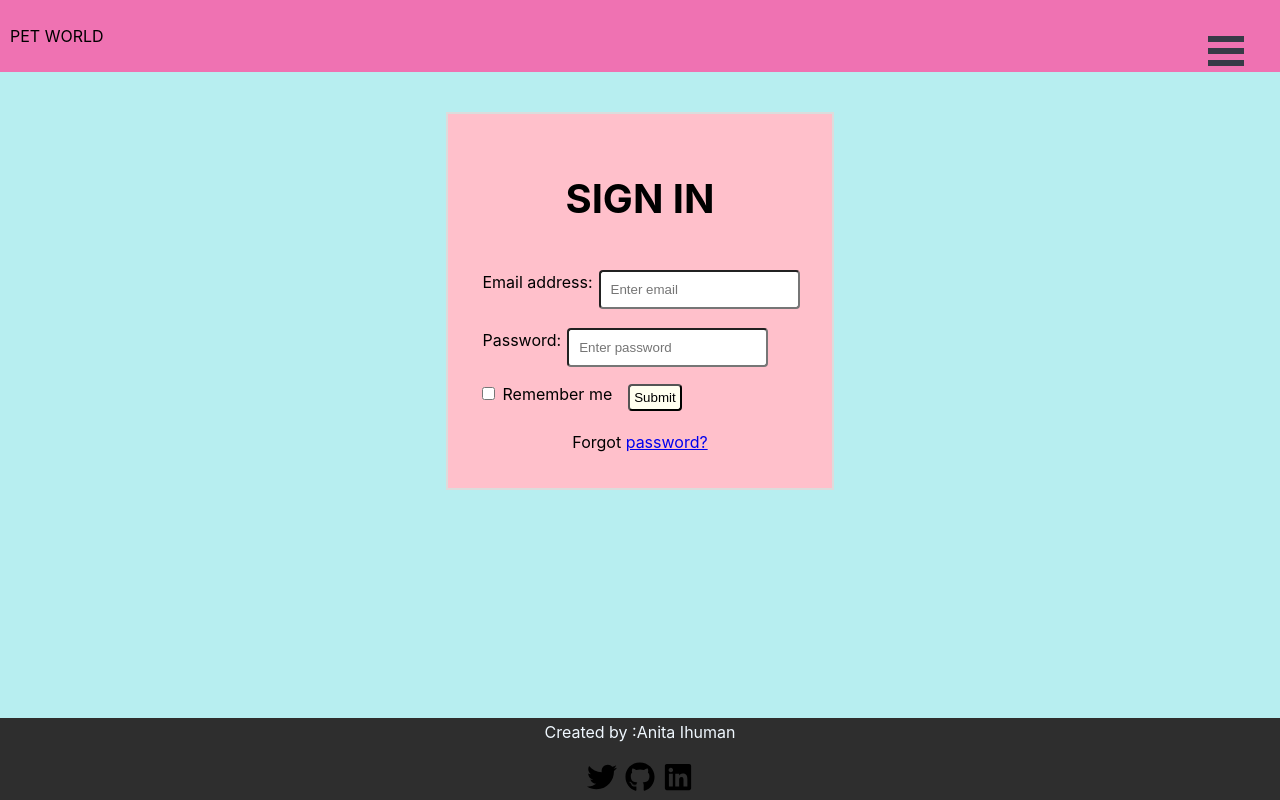
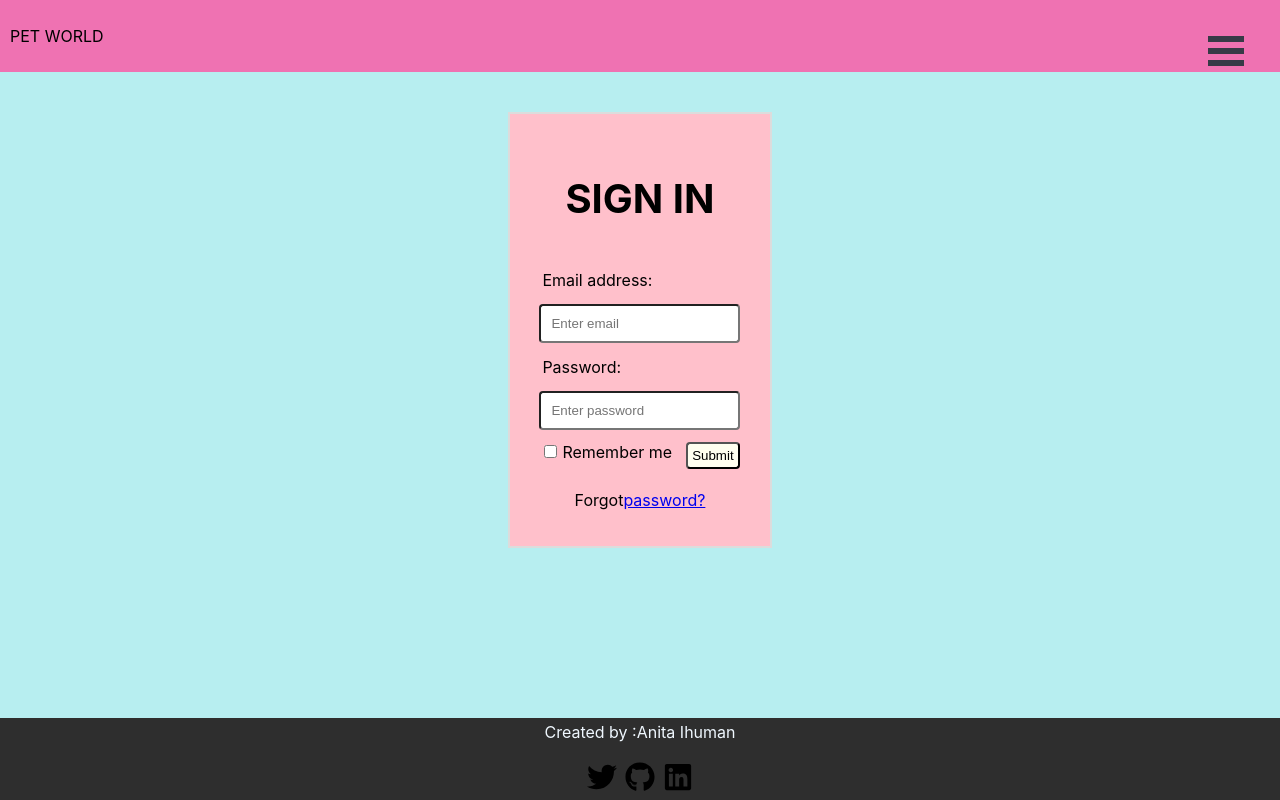
Before and after one commit to Anita-ihuman/Pet-store, a React (Create React App) app: page /login in a window 1280 px wide. Built offline with nearby package versions, Linux system fonts and the light colour scheme.

Commit message:
fetching API

```diff
--- a/src/Menu/Login/Login.css
+++ b/src/Menu/Login/Login.css
@@ -19,7 +19,7 @@ h3{
     display: flex;
 }
 .form-group label{
-margin: 4px;
+margin: 2px;
 }
 .form-control{
     padding: 10px;
--- a/src/Menu/Login/login.js
+++ b/src/Menu/Login/login.js
@@ -1,6 +1,6 @@
 import React from "react";
 import './Login.css'
-
+import {Link } from "react-router-dom";
 const Login = () => {
   return (
     <form className="form">
@@ -8,21 +8,16 @@ const Login = () => {
 
       <div className="form-group">
         <label>Email address:</label>
-        <input
-          type="email"
-          className="form-control"
-          placeholder="Enter email"
-        />
       </div>
-
+      <input type="email" className="form-control" placeholder="Enter email" />
       <div className="form-group">
         <label>Password:</label>
+      </div>
       <input
         type="password"
         className="form-control"
         placeholder="Enter password"
       />
-      </div>
 
       <div className="form-group">
         <div className="custom-control custom-checkbox">
@@ -35,13 +30,15 @@ const Login = () => {
             Remember me
           </label>
         </div>
-
+        <Link className="nav-link" to={"./petChoice"}>
           <button type="submit" className="btn btn-primary btn-block">
             Submit
           </button>
+        </Link>
       </div>
       <p className="forgot-password text-right">
-        Forgot <a href="#">password?</a>
+        Forgot
+        <a href="#">password?</a>
       </p>
     </form>
   );
--- a/src/Menu/PetChoice/petChoice.js
+++ b/src/Menu/PetChoice/petChoice.js
@@ -8,16 +8,18 @@ const PetChoice = () => {
   const [items, setItems] = useState([]);
 
   const fetchItems = async () => {
-    const data = await fetch("https://dog.ceo/api/breeds/list/all");
+    const fetchItems = await fetch(
+      "https://thecatapi.com/v1/images?api_key=0027812f-5efc-4575-be16-650b0dd150fd"
+    );
 
-    const items = await data.json();
+    const items = await fetchItems.json();
     console.log(items.items);
-    setItems(items.items);
+    setItems(items);
   };
   return (
     <div>
       {items.map((item) => (
-        <h2>{items.message}</h2>
+        <h2>{item}</h2>
       ))}
     </div>
   );
--- a/src/Nav/Buger/Burger.js
+++ b/src/Nav/Buger/Burger.js
@@ -8,11 +8,11 @@ const Burger = (props) => {
       <Link className="nav-link" to={"/login"}>
         Login
       </Link>
-      <Link className="nav-link" to="/">
+      <Link className="nav-link" to={"/"}>
         Home
       </Link>
 
-      <Link className="nav-link" to="./petChoice">
+      <Link className="nav-link" to={"./petChoice"}>
         Pets store
       </Link>
       <Link className="nav-link" to={"/about"}>
```
Lines whose indentation alone changed are shown as unchanged.
